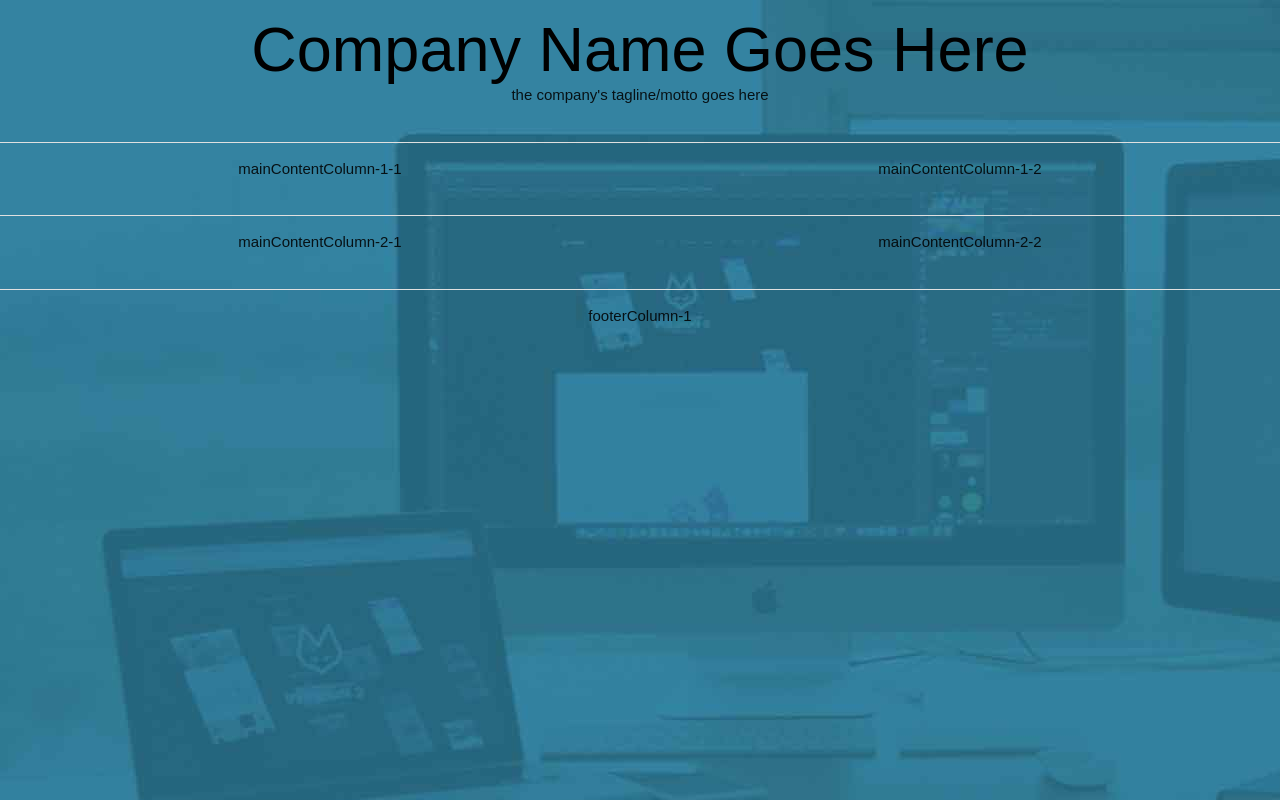
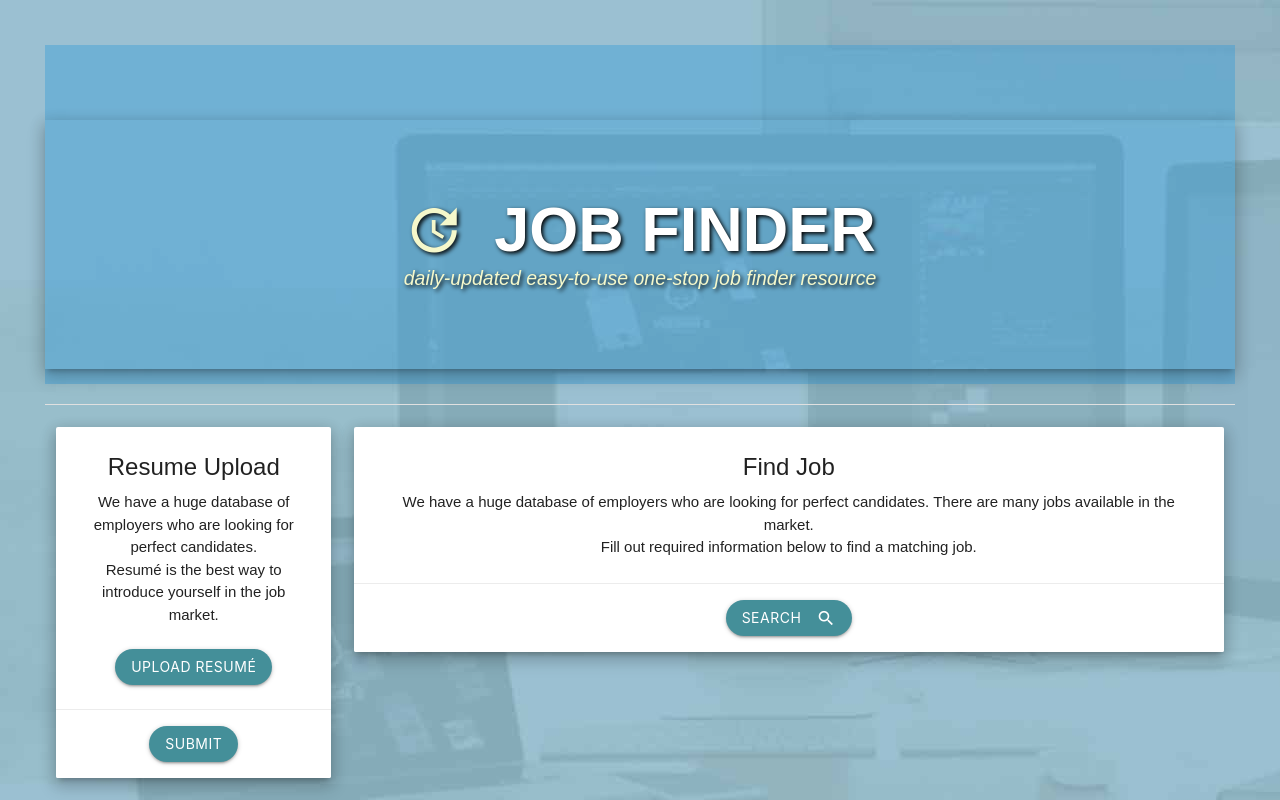
Before and after one commit to RichardKessler/Job-and-News-Search, a plain HTML site: page index.html in a window 1280 px wide. Drawn offline with nearby package versions, Linux system fonts and the light colour scheme; a web font is replaced by a local one.

Commit message:
A little more progress

```diff
--- a/index.html
+++ b/index.html
@@ -9,35 +9,72 @@
   <meta name="viewport" content="width=device-width, initial-scale=1.0" />
   <link rel="stylesheet" href="reset.css">
   <link rel="stylesheet" href="style.css">
-  <title>Materialized CSS Framework Starter Page</title>
+  <title>Job Finder</title>
 </head>
 
 <body>
   <div class="container mainWrapper" id="mainWrapper">
     <div class="row section headerRow">
-      <div class="col s12 headerColumn-1">
-        <h1> Company Name Goes Here </h1>
-        <p> the company's tagline/motto goes here </p>
+      <div class="col s12 headerColumn-1 z-depth-3">
+        <h1 class="white-text"> <i class="material-icons update medium" id="logoIcon">update</i> Job Finder </h1>
+        <p> <em>daily-updated easy-to-use one-stop job finder resource </em></p>
 
 
 
       </div> <!-- .headerColumn-1 ends -->
-      <!-- <div class="col s6 headerColumn-2">headerColumn-2</div> .headerColumn-2 ends -->
     </div> <!-- .headerRow ends -->
     <div class="divider"> </div> <!-- This div creates 1px horizontal line which is used as a section divider -->
     <div class="row section mainContentRow-1">
-      <div class="col s6 mainContentColumn-1-1">mainContentColumn-1-1</div> <!-- .mainContentColumn-1-1 ends -->
-      <div class="col s6 mainContentColumn-1-2">mainContentColumn-1-2</div> <!-- .mainContentColumn-1-2 ends -->
+      <div class="col s6 m3 mainContentColumn-1-1">
+        <!-- ############# Card section ############## -->
+        <div class="card white darken-1 z-depth-3 card-1">
+          <div class="card-content dark-text">
+            <span class="card-title">Resume Upload</span>
+            <p>We have a huge database of employers who are looking for perfect candidates. <br> Resumé is the best way to introduce yourself in the job market.</p> <br>
+
+            <a href="file:///C:\Programs\"><button class="btn waves-effect waves-light searchButton" type="submit" name="action"> Upload Resumé </button> </a>
+          </div>
+          <div class="card-action">
+            <button class="btn waves-effect waves-light searchButton" type="submit" name="action">Submit </button>
+
+          </div>
+        </div>
+        <!--.card-1 ends -->
+
+      </div> <!-- .mainContentColumn-1-1 ends -->
+      <div class="col s6 m9 mainContentColumn-1-2">
+        <div class="card white darken-1 z-depth-3 card-2">
+          <div class="card-content dark-text">
+            <span class="card-title">Find Job</span>
+            <p>We have a huge database of employers who are looking for perfect candidates. There are many jobs available in the market. </p>
+            <p> Fill out required information below to find a matching job. </p>
+          </div>
+          <div class="card-action">
+            <!-- <a href="#">This is a link</a> -->
+            <button class="btn waves-effect waves-light searchButton" type="submit" name="action">Search
+              <i class="material-icons right">search</i>
+            </button>
+
+          </div>
+        </div>
+        <!--.card-2 ends -->
+
+
+      </div> <!-- .mainContentColumn-1-2 ends -->
     </div> <!-- .mainContentRow-1 ends -->
     <div class="divider"> </div> <!-- section divider -->
     <div class="row section mainContentRow-2">
-      <div class="col s6 mainContentColumn-1-1">mainContentColumn-2-1</div> <!-- .mainContentColumn-2-1 ends -->
-      <div class="col s6 mainContentColumn-1-2">mainContentColumn-2-2</div> <!-- .mainContentColumn-2-2 ends -->
+      <div class="col s6 mainContentColumn-1-1">
+      </div> <!-- .mainContentColumn-2-1 ends -->
+      <div class="col s6 mainContentColumn-1-2">
+
+
+      </div> <!-- .mainContentColumn-2-2 ends -->
     </div> <!-- .mainContentRow-2 ends -->
     <div class="divider"> </div> <!-- section divider -->
     <div class="row section footerRow">
       <div class="col s12 footerColumn-1">footerColumn-1</div> <!-- .footerColumn-1 ends -->
-     <!--  <div class="col s12 footerColumn-2">footerColumn-2</div>  .footerColumn-2 ends -->
+      <!--  <div class="col s12 footerColumn-2">footerColumn-2</div>  .footerColumn-2 ends -->
     </div> <!-- .footerRow ends -->
 
   </div> <!-- .mainWrapper ends -->
--- a/style.css
+++ b/style.css
@@ -1,23 +1,43 @@
 #mainWrapper {
   text-align: center;
-  background-image: url("web-dev-desk-overlay.jpg");
+  background-image: url("web-dev-desk-overlay-lighter.jpg");
   background-repeat: no-repeat;
-  position: fixed; /* Sit on top of the page content */
-  width: 100%; /* Full width (cover the whole page) */
-  height: 100%; /* Full height (cover the whole page) */
+  position: fixed;
+  width: 100%;
+  height: 100%;
   max-width: 100%;
   top: 0;
   left: 0;
   right: 0;
   bottom: 0;
+  padding: 3rem;
 }
-
-.headerColumn-1 h1 {
-  color: #000;
-
+.searchButton{
+  background-color: #448f99;
+  border-radius: 20px;;
+}
+.headerRow {
+  padding-top: 5rem;
+  background-color: rgb(49, 153, 214, .4);
+}
+.headerColumn-1 h1{
+   text-shadow: 2px 2px 4px #000000;
+  font-weight: bold;
+  text-transform: uppercase;
+  padding-top: 5rem;
+  display: flex;
+  justify-content: center;
+  align-items: center;
+}
+.headerColumn-1 p{
+  padding-bottom: 5rem;
+font-size: 1.3rem;
+color: #f5f8cb;
+text-shadow: 2px 2px 4px #000000;
 
 }
-.headerColumn-1 img {
-  opacity: 0.2;
-  margin-top: -4rem;
+#logoIcon {
+  color: #f5f8cb;
+  margin-right: 2rem;
+
 }
```
Also changed, not shown: web-dev-desk-overlay-grey.jpg (added), web-dev-desk-overlay-lighter.jpg (added).
